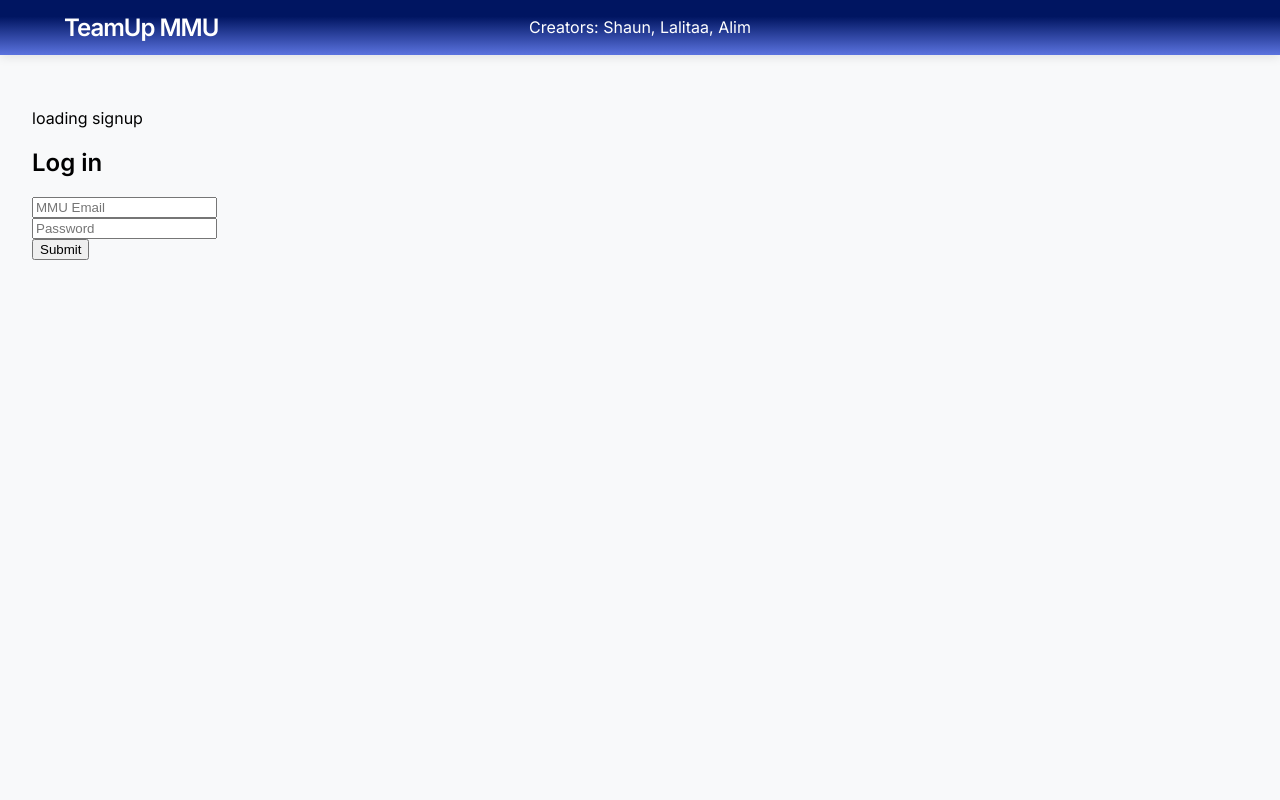
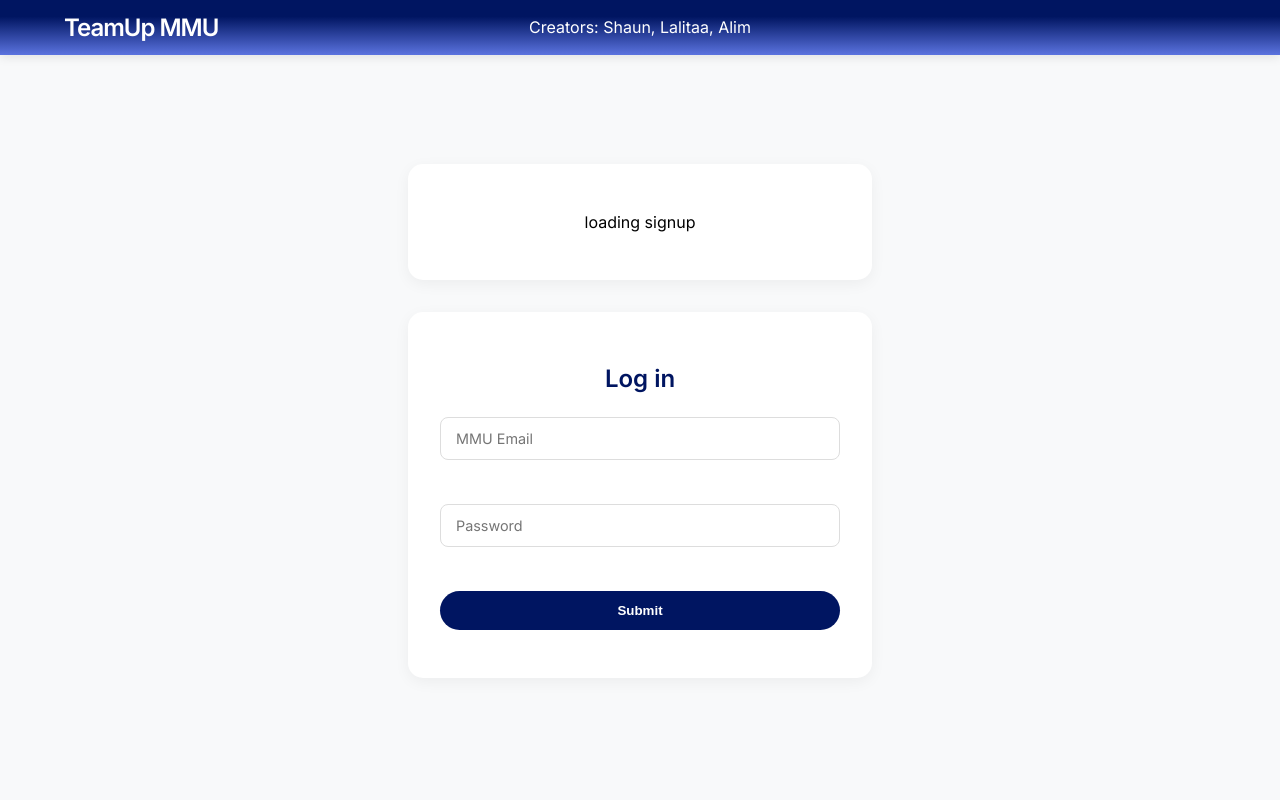
Before and after one commit to LalitaaTri/Mini-IT-project, a Django app: template teamup_mmu/features/matching_view/templates/index.html in a window 1280 px wide. Run offline with Django 5.2, Linux system fonts and the light colour scheme; the template is opened without the code that fills it, so the values that code supplies are empty.

Commit message:
Did css for sign up, login forms and matching page

```diff
--- a/teamup_mmu/templates/index.html
+++ b/teamup_mmu/templates/index.html
@@ -13,6 +13,9 @@
             margin: 0;
             font-family: 'Inter', sans-serif;
             background-color: #f8f9fa;
+            display: flex;
+            flex-direction: column;
+            align-items: center;
         }
 
         nav {
@@ -24,7 +27,9 @@
             padding: 0.8rem 4rem;
             color: white;
             box-shadow: 0 2px 10px rgba(0,0,0,0.1);
-            position: relative; /* Essential for absolute centering */
+            position: relative;
+            width: 100%;
+            box-sizing: border-box;
         }
 
         /* --- LOGO --- */
@@ -101,7 +106,72 @@
         }
 
         .container {
+            padding: 4rem;
+            max-width: 800px;
+            width: 100%;
+            display: flex;
+            flex-direction: column;
+            align-items: center;
+            margin: 0 auto;
+        }
+
+        h1, h2 {
+            color: #001561; /* Matches the dark blue of your nav */
+            font-weight: 600;
+            margin-bottom: 1.5rem;
+            text-align: center;
+        }
+
+        /* Target the divs where forms load */
+        [hx-get] {
+            background: white;
             padding: 2rem;
+            border-radius: 15px;
+            box-shadow: 0 4px 15px rgba(0, 0, 0, 0.05); /* Adds a modern 3D feel */
+            margin: 0 auto 2rem auto;
+            max-width: 400px;
+            width: 100%;
+            text-align: center;
+        }
+
+        /* --- FORM ELEMENT STYLING --- */
+        form {
+            display: flex;
+            flex-direction: column;
+            gap: 12px;
+        }
+
+        input[type="email"],
+        input[type="password"],
+        input[type="text"] {
+            padding: 12px 15px;
+            border: 1px solid #ddd;
+            border-radius: 8px;
+            font-family: 'Inter', sans-serif;
+            font-size: 0.9rem;
+            transition: border-color 0.3s;
+        }
+
+        input:focus {
+            outline: none;
+            border-color: #5b73df; /* Light blue highlight from your gradient */
+        }
+
+        /* Submit Button - Pill style to match your nav switches */
+        input[type="submit"], button {
+            background-color: #001561;
+            color: white;
+            border: none;
+            padding: 12px;
+            border-radius: 25px;
+            font-weight: 600;
+            cursor: pointer;
+            transition: all 0.3s ease;
+        }
+
+        input[type="submit"]:hover, button:hover {
+            background-color: #5b73df;
+            transform: translateY(-2px); /* Makes it feel like a modern tech tool */
         }
             </style>
         </head>
```
Also changed, not shown: teamup_mmu/features/matching_view/templates/index.html (+79 -11 lines), 3 other files. Lines whose indentation alone changed are shown as unchanged.
